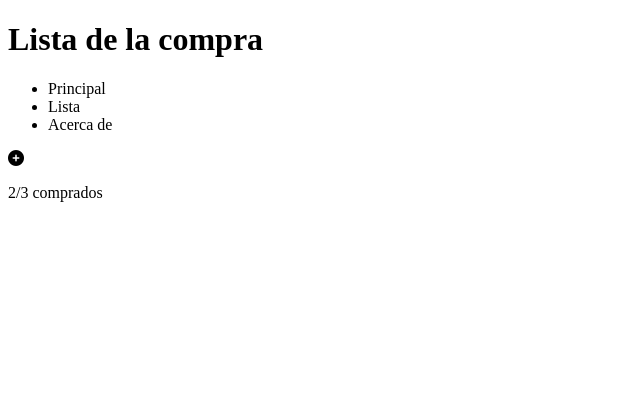
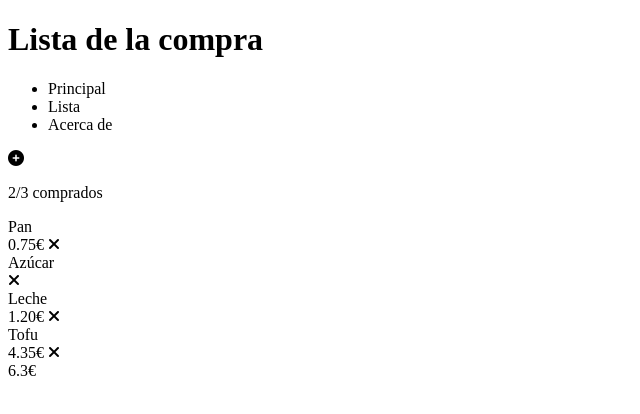
Before and after one commit to Sergi-CM/202301-w1ch3-sergi-casquero, a website built with Parcel: page src/index.html in a window 1280 px wide. Shown: the whole page, without its empty margins (0-640 px from the left). Built offline with nearby package versions, Linux system fonts and the light colour scheme.

Commit message:
add list page main structure

```diff
--- a/src/index.html
+++ b/src/index.html
@@ -27,6 +27,54 @@
     <p>2/3 comprados</p>
   </div>
 
+  <section>
+    <div>
+      <div>
+        <span></span>
+        <span>Pan</span>
+      </div>
+      <div>
+        <span>0.75€</span>
+        <i class="fa-solid fa-xmark"></i>
+      </div>
+    </div>
+
+    <div>
+      <div>
+        <span></span>
+        <span>Azúcar</span>
+      </div>
+      <div>
+        <i class="fa-solid fa-xmark"></i>
+      </div>
+    </div>
+
+    <div>
+      <div>
+        <span></span>
+        <span>Leche</span>
+      </div>
+      <div>
+        <span>1.20€</span>
+        <i class="fa-solid fa-xmark"></i>
+      </div>
+    </div>
+
+    <div>
+      <div>
+        <span></span>
+        <span>Tofu</span>
+      </div>
+      <div>
+        <span>4.35€</span>
+        <i class="fa-solid fa-xmark"></i>
+      </div>
+    </div>
+
+    <span>6.3€</span>
+
+  </section>
+
 </body>
 
 </html>
```
